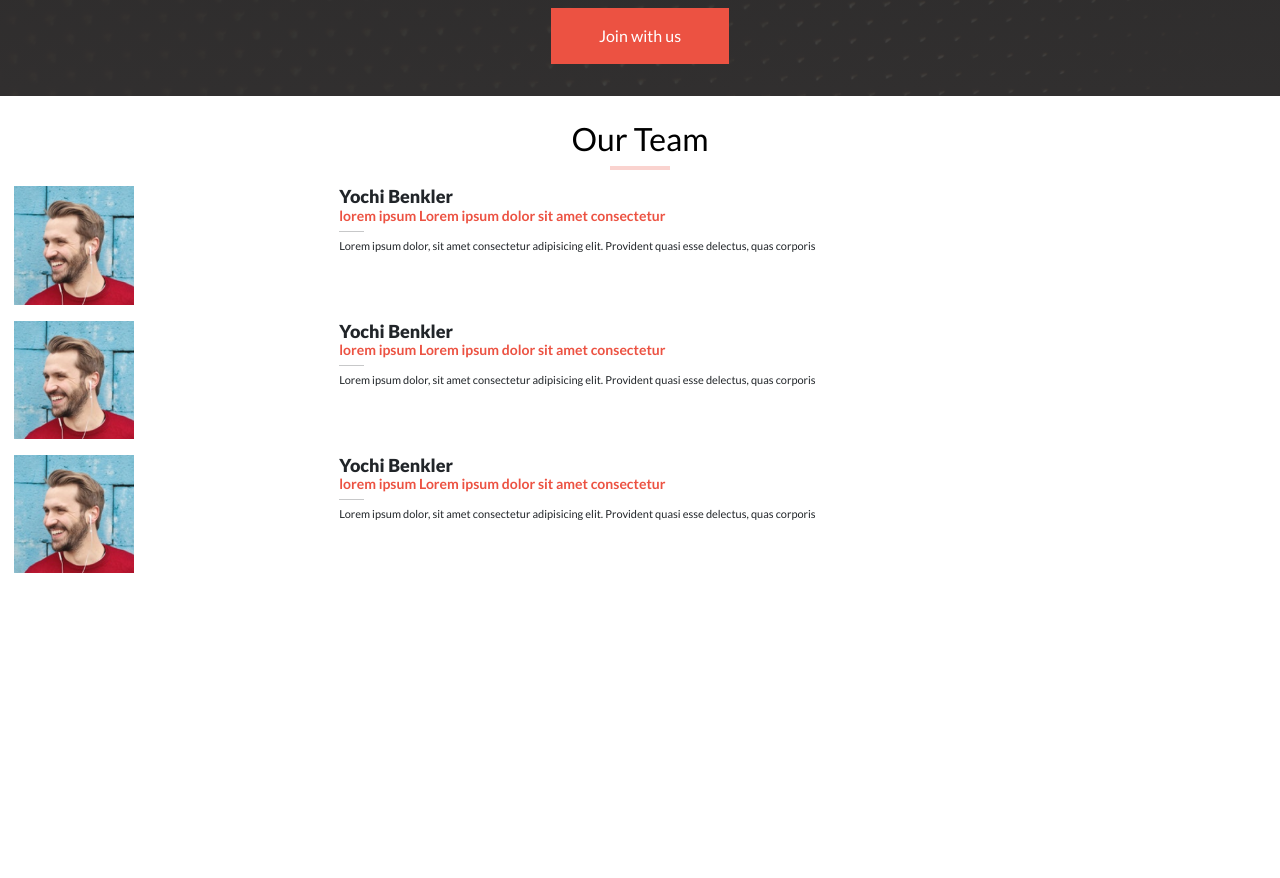
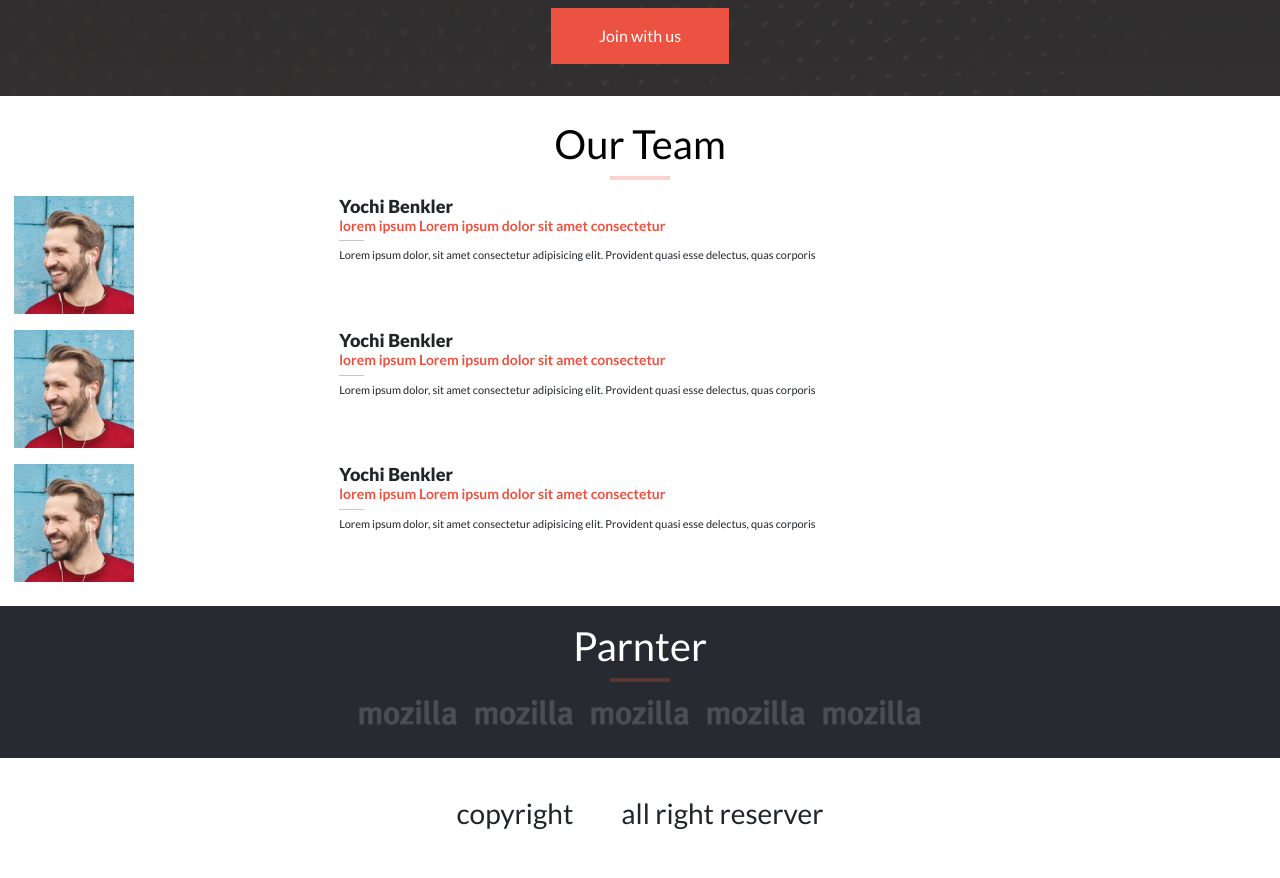
Before and after one commit to Iqbal-Elham/Infinity-web-development, a website: page index.html in a window 1280 px wide. Shown: the part 1240-2118 px from the top of the page. Before the commit the page ends 1837 px from the top, so only its background shows below. Drawn offline with nearby package versions, Linux system fonts and the light colour scheme.

Commit message:
Add images in asset folder

```diff
--- a/index.html
+++ b/index.html
@@ -18,12 +18,13 @@
   <header class="header">
     <nav class="navbar">
       <!-- <i class="fa-sharp fa-solid fa-bars"></i> -->
-      <img src="./assets/images/icons8-menu-50.png" alt="">
+      <img src="./assets/images/icons8-menu-50.png" width="40px" alt="">
     </nav>
     <div class="headline">
       <h1 class="h2">Hello, Sharing world</h1>
       <h2 class="title">CREATIVE COMMONS GLOBAL SUMMIT 2015</h2>
-      <P class="headline-detail">Lorem ipsum, dolor sit amet consectetur adipisicing elit. Sit quos dignissimos quam magni ipsam quaerat, ad</P>
+      <P class="headline-detail">Lorem ipsum, dolor sit amet consectetur adipisicing elit. Sit quos dignissimos quam
+        magni ipsam quaerat, ad</P>
       <h2 class="timing">2015.10.15(THU) ~ 16(FRI)</h2>
       <p class="text-white">@National Muesuem</p>
     </div>
@@ -35,7 +36,7 @@
     <div class="w-card">
       <img src="./assets/images/icons8-menu-50.png" alt="">
       <h2>lecture</h2>
-      <p>Lorem ipsum dolor sit, amet con  adipisicing elit. Quibusdam, tenetur nemo </p>
+      <p>Lorem ipsum dolor sit, amet con adipisicing elit. Quibusdam, tenetur nemo </p>
     </div>
     <div class="w-card">
       <img src="./assets/images/icons8-menu-50.png" alt="">
@@ -61,10 +62,10 @@
   </main>
 
   <section class="our-team">
-  <h2 class="heading text-black">Our Team</h2>
+    <h1 class="heading text-black">Our Team</h1>
     <hr class="hr-line">
     <div class="employee">
-    <img src="./assets/images/pic-1.png"  alt="">
+      <img src="./assets/images/pic-1.png" alt="">
       <div class="co-workers-detail">
         <h3>Yochi Benkler</h3>
         <h4>lorem ipsum Lorem ipsum dolor sit amet consectetur </h4>
@@ -73,7 +74,7 @@
       </div>
     </div>
     <div class="employee">
-    <img src="./assets/images/pic-1.png"  alt="">
+      <img src="./assets/images/pic-1.png" alt="">
       <div class="co-workers-detail">
         <h3>Yochi Benkler</h3>
         <h4>lorem ipsum Lorem ipsum dolor sit amet consectetur </h4>
@@ -82,7 +83,7 @@
       </div>
     </div>
     <div class="employee">
-    <img src="./assets/images/pic-1.png"  alt="">
+      <img src="./assets/images/pic-1.png" alt="">
       <div class="co-workers-detail">
         <h3>Yochi Benkler</h3>
         <h4>lorem ipsum Lorem ipsum dolor sit amet consectetur </h4>
@@ -91,6 +92,24 @@
       </div>
     </div>
   </section>
+
+  <footer>
+    <div class="partners">
+      <h1 class="heading">Parnter</h1>
+      <hr class="hr-line">
+    <ul class="d-flex justify-content-center align-items-center flex-wrap gap-3">
+      <li><img src="./assets/images/Mozilla_Foundation_logo_(pre_2017).svg.png" width="100px" alt=""></li>
+      <li><img src="./assets/images/Mozilla_Foundation_logo_(pre_2017).svg.png" width="100px" alt=""></li>
+      <li><img src="./assets/images/Mozilla_Foundation_logo_(pre_2017).svg.png" width="100px" alt=""></li>
+      <li><img src="./assets/images/Mozilla_Foundation_logo_(pre_2017).svg.png" width="100px" alt=""></li>
+      <li><img src="./assets/images/Mozilla_Foundation_logo_(pre_2017).svg.png" width="100px" alt=""></li>
+    </ul>
+    </div>
+    <div class="copyright">
+        <h3>copyright</h3>
+        <h3>all right reserver</h3>
+    </div>
+  </footer>
 
 
 
```
Also changed, not shown: assets/images/Mozilla_Foundation_logo_(pre_2017).svg (added), assets/images/Mozilla_Foundation_logo_(pre_2017).svg.png (added). Lines whose indentation alone changed are shown as unchanged.
